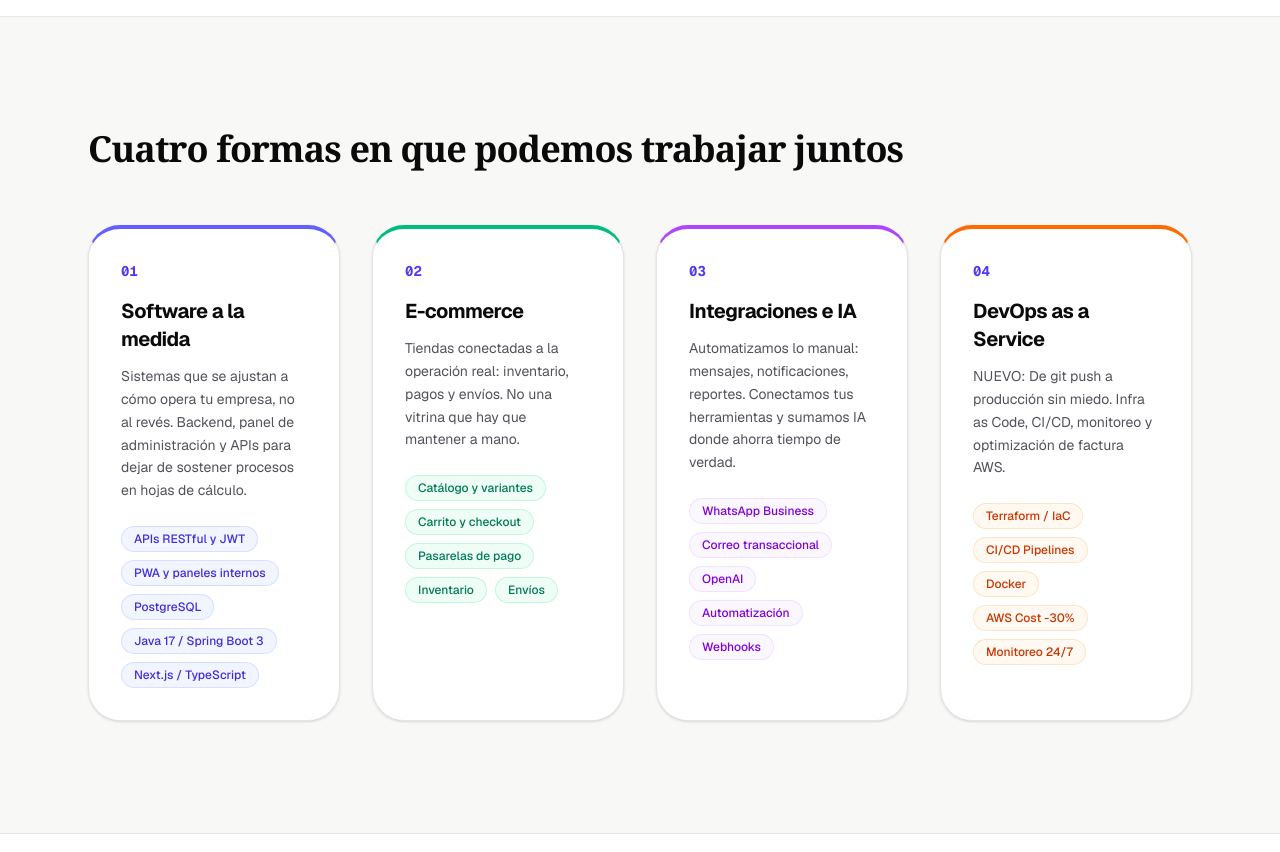
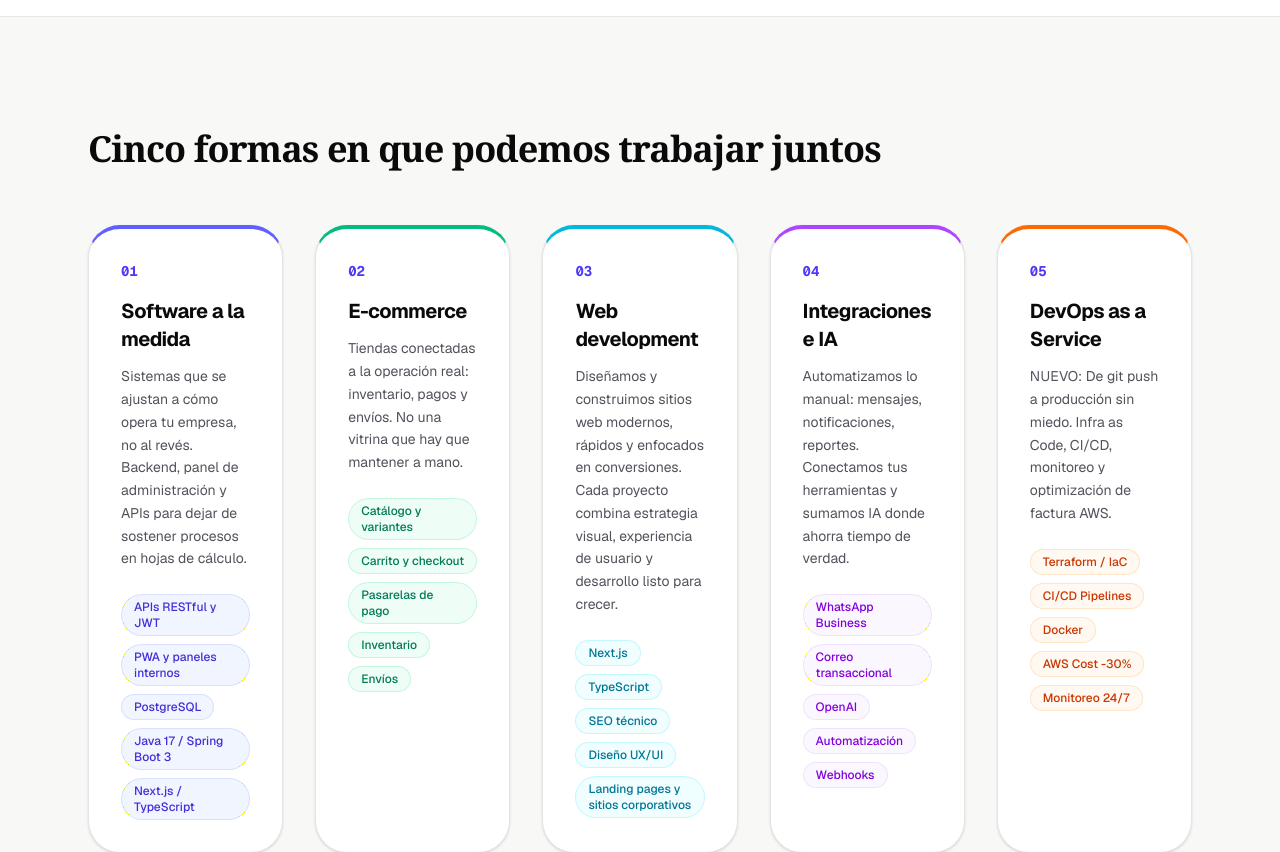
Before and after one commit to Ed-Pino/softcloudstudio, a Next.js app: page /servicios in a window 1280 px wide. Shown: the part 640-1492 px from the top of the page. Built offline with nearby package versions, Linux system fonts and the light colour scheme.

Commit message:
Añadir tarjeta Web development en la sección de servicios con su texto y herramientas

```diff
--- a/app/servicios/page.tsx
+++ b/app/servicios/page.tsx
@@ -32,6 +32,15 @@ const SERVICIOS = [
   },
   {
     numero: "03",
+    titulo: "Web development",
+    texto:
+      "Diseñamos y construimos sitios web modernos, rápidos y enfocados en conversiones. Cada proyecto combina estrategia visual, experiencia de usuario y desarrollo listo para crecer.",
+    capacidades: ["Next.js", "TypeScript", "SEO técnico", "Diseño UX/UI", "Landing pages y sitios corporativos"],
+    accent: "border-t-cyan-500",
+    tag: "bg-cyan-50/80 text-cyan-700 border-cyan-200/60",
+  },
+  {
+    numero: "04",
     titulo: "Integraciones e IA",
     texto:
       "Automatizamos lo manual: mensajes, notificaciones, reportes. Conectamos tus herramientas y sumamos IA donde ahorra tiempo de verdad.",
@@ -40,7 +49,7 @@ const SERVICIOS = [
     tag: "bg-purple-50/80 text-purple-700 border-purple-200/60",
   },
   {
-    numero: "04",
+    numero: "05",
     titulo: "DevOps as a Service",
     texto:
       "NUEVO: De git push a producción sin miedo. Infra as Code, CI/CD, monitoreo y optimización de factura AWS.",
@@ -91,8 +100,8 @@ export default function ServiciosPage() {
 
       <section className="border-t border-zinc-200/80 bg-[#F8F8F7]">
         <div className="mx-auto max-w-6xl px-6 py-20 md:py-28">
-          <h2 className="font-serif text-3xl font-bold tracking-tight md:text-4xl">Cuatro formas en que podemos trabajar juntos</h2>
-          <div className="mt-14 grid gap-8 md:grid-cols-2 lg:grid-cols-4">
+          <h2 className="font-serif text-3xl font-bold tracking-tight md:text-4xl">Cinco formas en que podemos trabajar juntos</h2>
+          <div className="mt-14 grid gap-8 md:grid-cols-2 xl:grid-cols-5">
             {SERVICIOS.map((s) => (
               <div key={s.titulo} className={`flex flex-col rounded-[32px] border bg-white p-8 shadow-sm transition-all hover:-translate-y-1 hover:shadow-xl ${s.accent} border-t-4`}>
                 <span className="font-mono text-sm font-bold text-indigo-600">{s.numero}</span>
@@ -149,7 +158,7 @@ export default function ServiciosPage() {
           </div>
           <div className="flex flex-col gap-4 md:items-start">
             <a href={CTA_HREF} target="_blank" className="rounded-full bg-white px-8 py-4 text-center font-semibold text-black hover:bg-zinc-200">Escribir por WhatsApp</a>
-            <a href={whatsappLink("Hola, quiero una auditoría DevOps gratis de mi infra")} target="_blank" className="text-sm font-semibold underline decoration-white/30 underline-offset-4 hover:text-indigo-300">Quiero auditoría DevOps gratis →</a>
+            <a href={whatsappLink("Hola, quiero una auditoría DevOps gratis de mi infra")} target="_blank" className="text-sm font-semibold underline decoration-white/30 underline-offset-4 hover:text-zinc-200">Auditoría DevOps gratis</a>
           </div>
         </div>
       </section>
```
